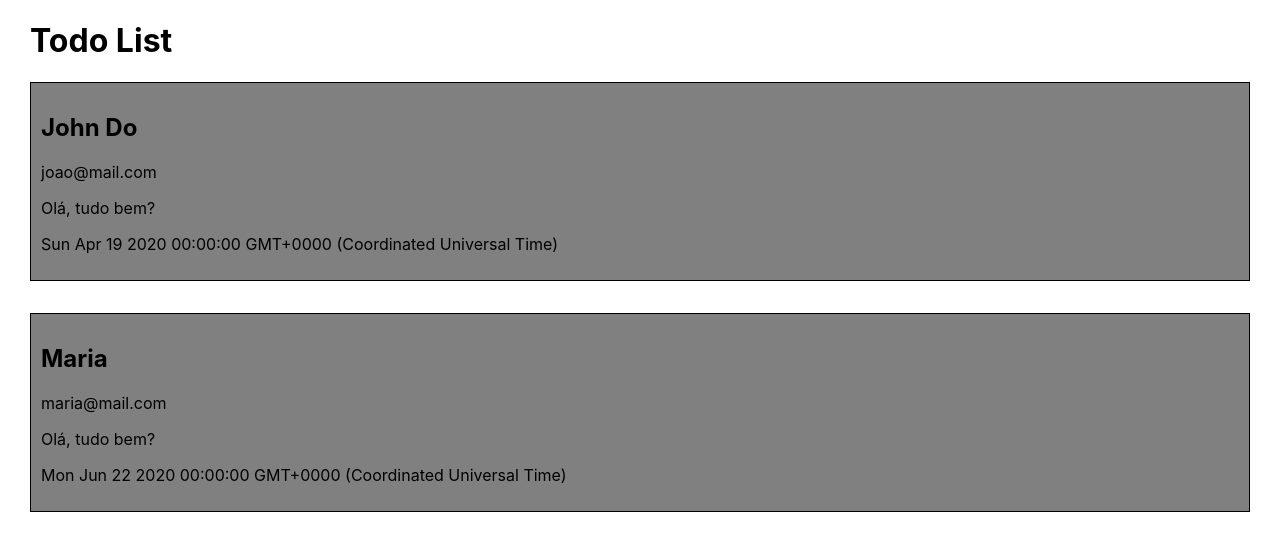
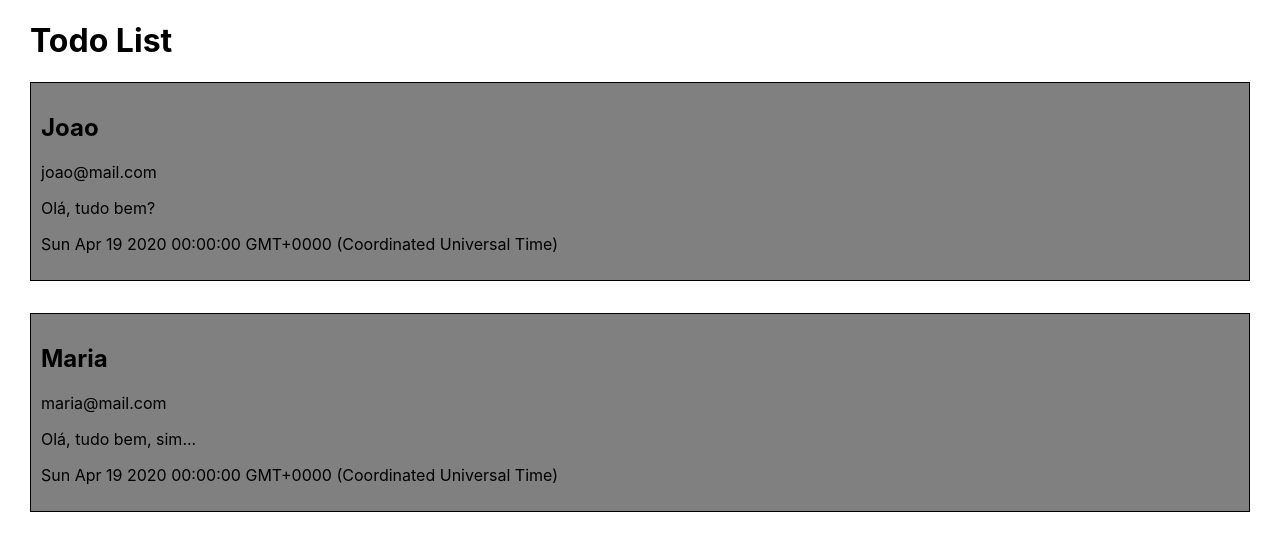
Before and after one commit to fnicom/To-Do-List-W-ReactJs, a React (Create React App) app: page / in a window 1280 px wide. Shown: the top 550 px of the page. Built offline with nearby package versions, Linux system fonts and the light colour scheme.

Commit message:
estado da app com class

```diff
--- a/src/App.js
+++ b/src/App.js
@@ -1,19 +1,47 @@
 import './App.css';
 import Comentarios from './components/Comentarios';
+import React, { Component } from 'react';
 
-function App() {
+class App extends Component {
+
+  state = {
+    comentarios: [
+      {
+        nome: 'Joao',
+        email: 'joao@mail.com',
+        data: new Date(2022, 4, 22),
+        mensagem: 'Olá, tudo bem?'
+      },
+      {
+        nome: 'Maria',
+        email: 'maria@mail.com',
+        data: new Date(2022, 6, 14),
+        mensagem: 'Olá, tudo bem, sim...'
+      }
+    ]
+  }
+
+  render() {
     return (
       <div className="App">
         <h1>Todo List</h1>
-      <Comentarios nome={'John Do'} email='joao@mail.com' data={new Date(2020, 3, 19)}>
-        Olá, tudo bem?
+
+        {
+          this.state.comentarios.map((comentarios, indice) => (
+            <Comentarios
+            key={indice}
+            nome={comentarios.nome}
+            email={comentarios.email}
+            data={new Date(2020, 3, 19)}>
+            {comentarios.mensagem}
+            {console.log(indice)}
             </Comentarios>
+          ))}
 
-        <Comentarios nome='Maria' email='maria@mail.com' data={new Date(2020, 5, 22)}>
-        Olá, tudo bem?
-        </Comentarios>
       </div>
     );
   }
 
+}
+
 export default App;
```
Lines whose indentation alone changed are shown as unchanged.
